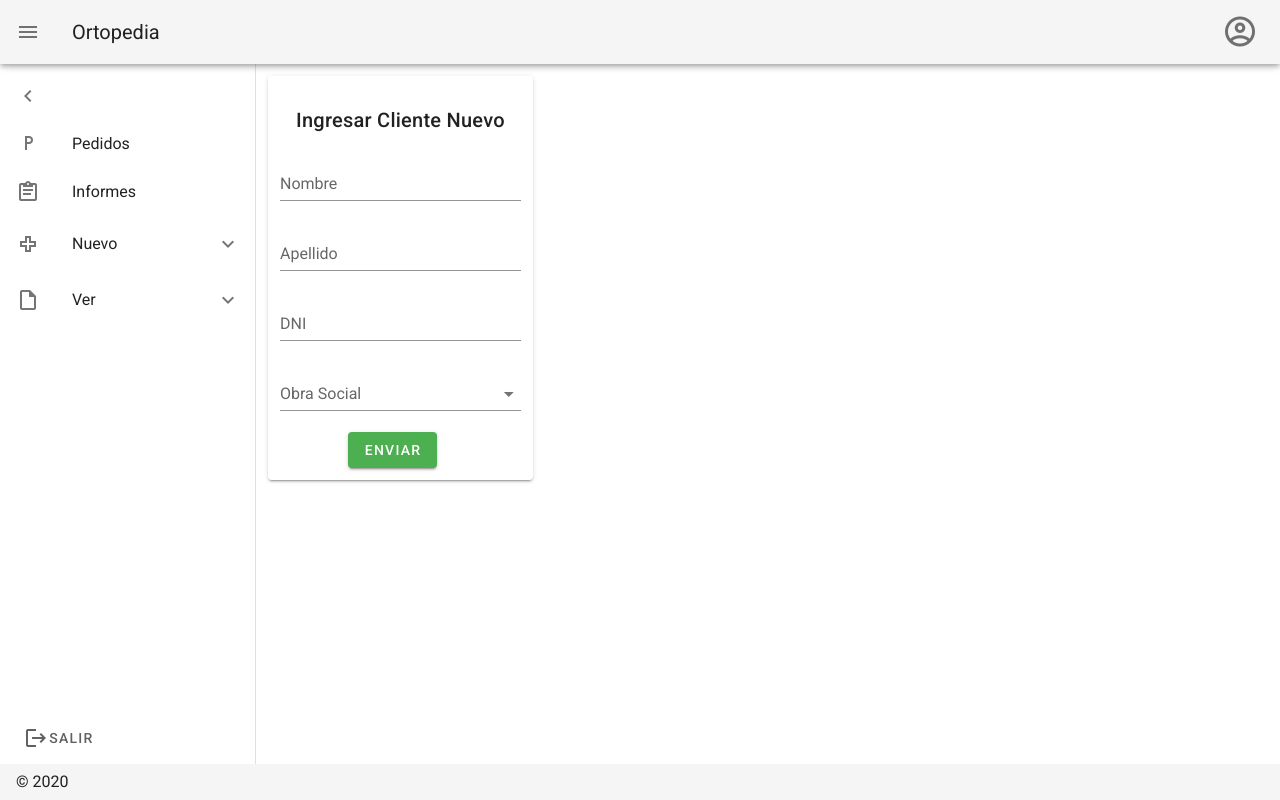
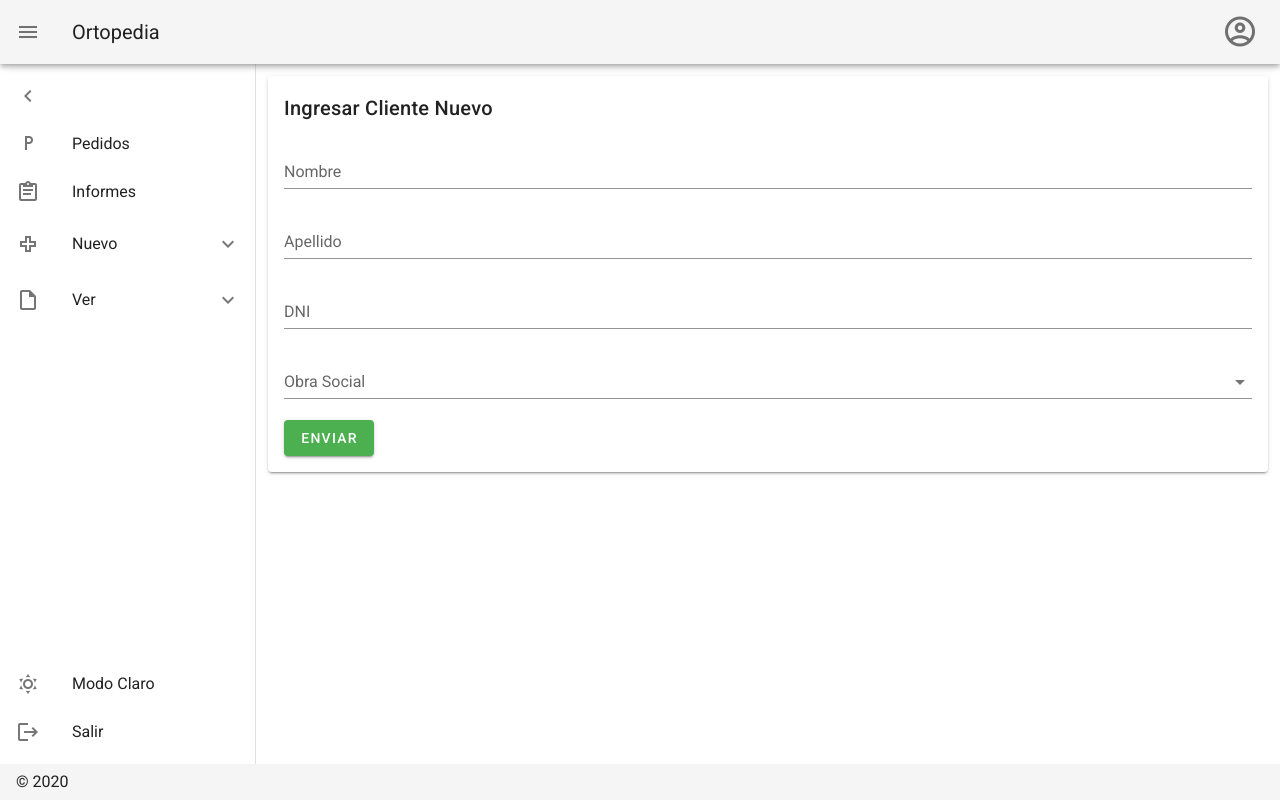
Before and after one commit to francocava/Ortopedia-FrontEnd, a Nuxt app: page /cliente in a window 1280 px wide. Both pictures are taken after a click on the button 28 px from the left and 32 px from the top of the page. Built offline with nearby package versions, Linux system fonts and the light colour scheme.

Commit message:
dark mode y ajustes menores

```diff
--- a/layouts/default.vue
+++ b/layouts/default.vue
@@ -58,16 +58,35 @@
         </v-list-group>
       </v-list>
 
+      <template v-slot:append>
+        <v-list>
+          <v-list-item>
+            <v-list-item-action
+              @click.stop="$vuetify.theme.dark = !$vuetify.theme.dark"
+            >
+              <v-icon v-if="!$vuetify.theme.dark">mdi-weather-sunny</v-icon>
+              <v-icon v-else>mdi-weather-night</v-icon>
+            </v-list-item-action>
 
-      <template v-slot:append>
-        <div class="pa-2">
-          <v-btn text color="#616161">
-            <v-icon>mdi-logout</v-icon>
-            Salir
-            </v-btn>
-        </div>
+            <v-list-item-content>
+              <v-list-item-title v-if="$vuetify.theme.dark" v-text="'Modo Oscuro'" />
+              <v-list-item-title v-else v-text="'Modo Claro'" />
+            </v-list-item-content>
+          </v-list-item>
+
+          <v-list-item>
+            <v-list-item-action @click.stop="miniVariant = !miniVariant">
+              <v-icon>mdi-logout</v-icon>
+            </v-list-item-action>
+
+            <v-list-item-content>
+              <v-list-item-title v-text="'Salir'" />
+            </v-list-item-content>
+          </v-list-item>
+        </v-list>
       </template>
     </v-navigation-drawer>
+
     <v-app-bar clipped-left fixed app>
       <v-app-bar-nav-icon @click.stop="drawer = !drawer" />
       <v-toolbar-title class="text-center" v-text="title" />
--- a/pages/cliente.vue
+++ b/pages/cliente.vue
@@ -1,9 +1,8 @@
 <template>
-  <v-layout>
   <v-card>
-      <v-col class="d-flex align-center justify-md-center">
-        <div class="text-center">
     <v-card-title>Ingresar Cliente Nuevo</v-card-title>
+
+    <v-card-text>
       <v-form ref="form" v-model="valid" lazy-validation>
         <v-text-field
           v-model="nombre"
@@ -44,10 +43,8 @@
           Enviar
         </v-btn>
       </v-form>
-        </div>
-      </v-col>
+    </v-card-text>
   </v-card>
-  </v-layout>
 </template>
 
 <script>
```
Lines whose indentation alone changed are shown as unchanged.
